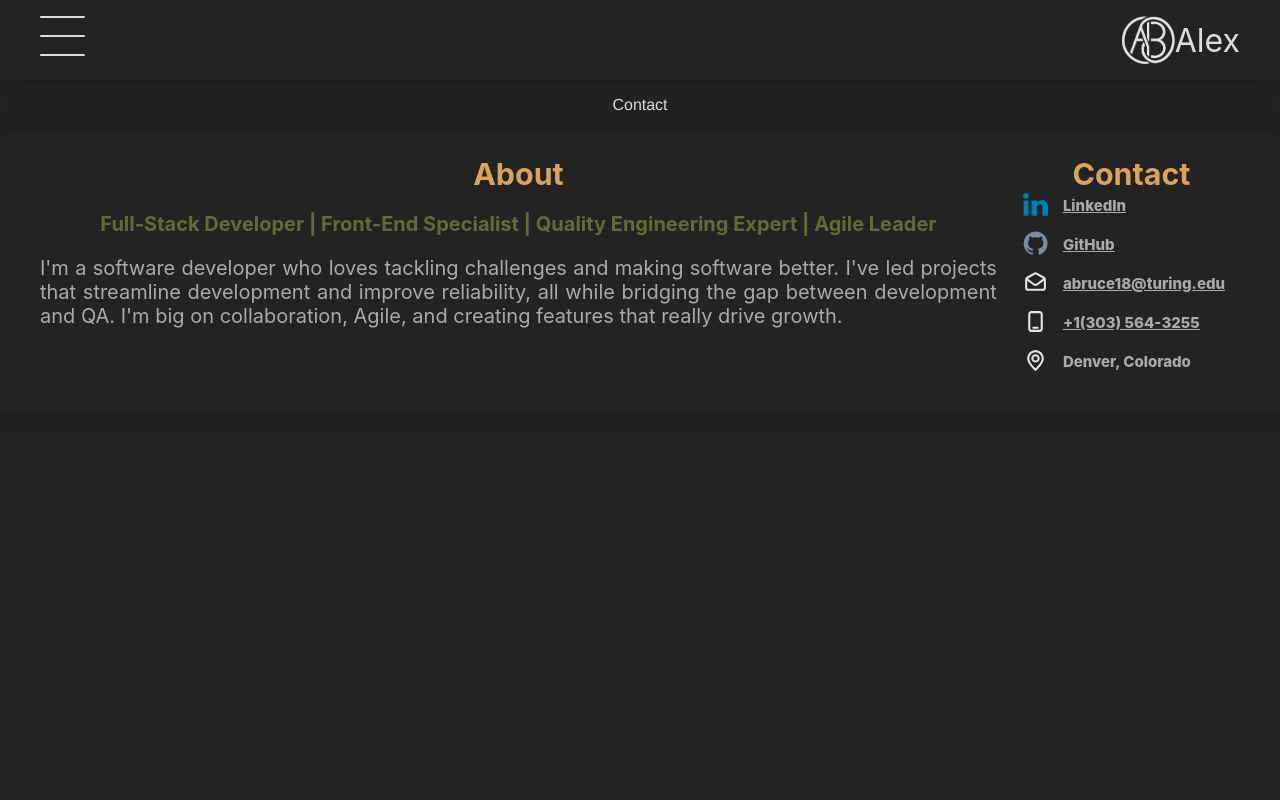
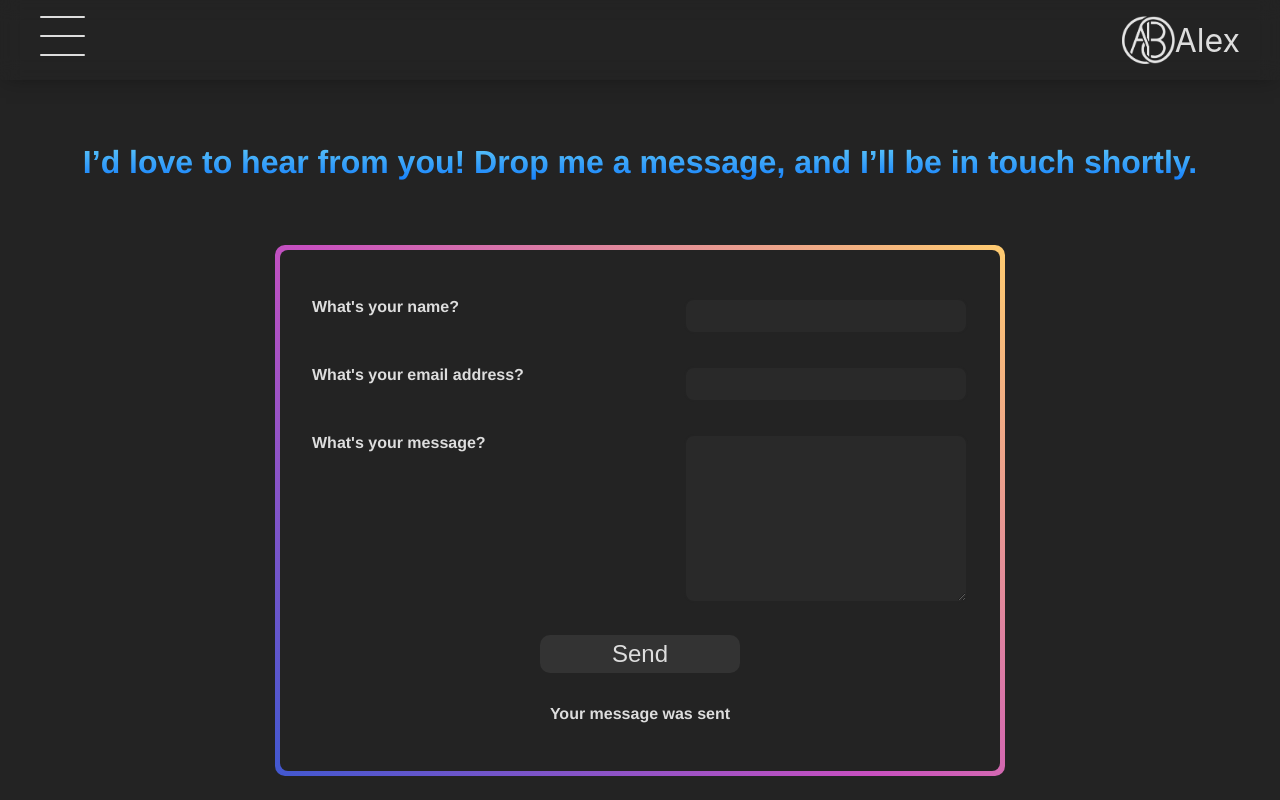
Before and after one commit to Alexbruce1/portfolio2024, a React (Create React App) app: page /contact in a window 1280 px wide. Shown: the top 800 px of the page. Built offline with nearby package versions, Linux system fonts and the light colour scheme.

Commit message:
Update contact form

```diff
--- a/src/Components/Contact.css
+++ b/src/Components/Contact.css
@@ -0,0 +1,83 @@
+.contact-container {
+  margin: var(--container-margin);
+  /* display: flex;
+  flex-direction: column; */
+}
+
+.contact-header {
+  font-size: 2em;
+  font-weight: var(--font-weight);
+  text-align: center;
+  background-clip: var(--background-clip);
+  background: var(--blue-blue-background-gradient);
+  -webkit-background-clip: var(--webkit-background-clip);
+  -webkit-text-fill-color: var(--webkit-text-fill-color);
+}
+
+.contact-form-border {
+  background: linear-gradient(43deg, #4158D0 0%, #C850C0 46%, #FFCC70 100%);
+  border: none;
+  border-radius: 10px;
+  margin: 4em auto;
+  width: 60%;
+  min-width: 550px;
+  padding: 5px;
+  position: relative;
+  overflow: hidden;
+}
+
+.contact-form {
+  background-color: var(--background-color);
+  margin: 0;
+  border-radius: 8px;
+  background-clip: border-box;
+  padding: 3em 2em;
+  font-weight: 600;
+}
+
+.contact-section {
+  /* background-color: green; */
+  margin-bottom: 2em;
+}
+
+.contact-label {
+  display: flex;
+  justify-content: space-between;
+  text-align: left;
+}
+
+.contact-field {
+  background-color: var(--background-accent-color);
+  opacity: .4;
+  color: var(--light-text);
+  font-size: 15px;
+  font-weight: 600;
+  padding: .5em 1em;
+  outline: none;
+  border: 2px solid var(--background-color);
+  border-radius: 10px;
+  transition-duration: .3s;
+  width: 250px;
+}
+
+.contact-field:focus {
+  border: 2px solid var(--background-accent-color);
+}
+
+.contact-message-input {
+  height: 150px;
+}
+
+.form-submit {
+  font-size: 1.5em;
+  cursor: pointer;
+  padding: 5px 3em;
+  background-color: var(--background-accent-color);
+  border: none;
+  border-radius: 10px;
+  color: var(--light-text);
+}
+
+.form-status {
+  margin-top: 2em;
+}
--- a/src/Components/Contact.js
+++ b/src/Components/Contact.js
@@ -1,9 +1,99 @@
-import React from "react";
+import React, { useState } from "react";
+import './Contact.css';
 
 function Contact() {
-  return(
-    <div className="Contact">Contact</div>
-  )
+  const [formData, setFormData] = useState({
+    email: "",
+    message: "",
+  });
+  const [status, setStatus] = useState("");
+
+  const handleChange = (e) => {
+    const { name, value } = e.target;
+    setFormData((prevData) => ({
+      ...prevData,
+      [name]: value,
+    }));
+  };
+
+  const handleSubmit = async (e) => {
+    e.preventDefault();
+
+    try {
+      const response = await fetch("https://formspree.io/f/meojwjqy", {
+        method: "POST",
+        headers: {
+          "Content-Type": "application/json",
+        },
+        body: JSON.stringify(formData),
+      });
+
+      if (response.ok) {
+        setStatus("Form submitted successfully!");
+        setFormData({
+          email: "",
+          message: "",
+        });
+      } else {
+        setStatus("There was an error submitting the form.");
+      }
+    } catch (error) {
+      setStatus("There was an error submitting the form.");
+    }
+  };
+
+  return (
+    <div className="Contact">
+      <div className="contact-container">
+        <div className="contact-header">I’d love to hear from you! Drop me a message, and I’ll be in touch shortly.</div>
+        <div className="contact-form-border">
+          <form onSubmit={handleSubmit} className="contact-form">
+            <div className="contact-section contact-name-section">
+              <label className="contact-label">
+                What's your name?
+                <input
+                  className="contact-field contact-name-input"
+                  type="name"
+                  name="name"
+                  value={formData.name}
+                  onChange={handleChange}
+                  required
+                />
+              </label>
+            </div>
+            <div className="contact-section contact-email-section">
+              <label className="contact-label">
+                What's your email address?
+                <input
+                  className="contact-field contact-email-input"
+                  type="email"
+                  name="email"
+                  value={formData.email}
+                  onChange={handleChange}
+                  required
+                />
+              </label>
+            </div>
+            <div className="contact-section contact-message-section">
+              <label className="contact-label">
+                What's your message?
+                <textarea
+                  className="contact-field contact-message-input"
+                  name="message"
+                  value={formData.message}
+                  onChange={handleChange}
+                  required
+                ></textarea>
+              </label>
+            </div>
+            <button className="form-submit" type="submit">Send</button>
+            <div className="form-status">Your message was sent</div>
+            {/* <div className="form-status">{status}</div> */}
+          </form>
+        </div>
+      </div>
+    </div>
+  );
 }
 
 export default Contact;
```
